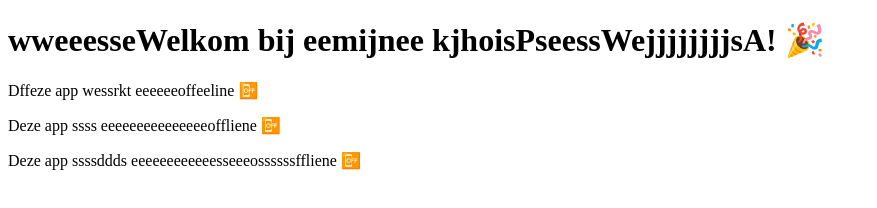
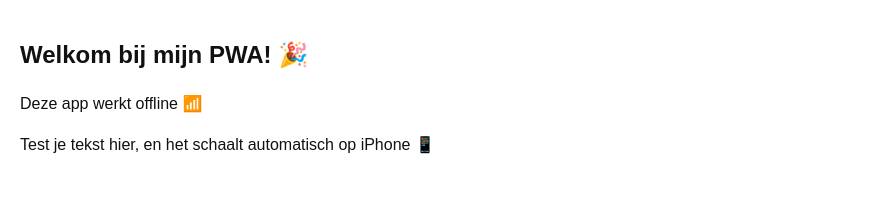
Before and after one commit to Has00ni/pwa1, a plain HTML site: page index.html in a window 1280 px wide. Shown: the whole page, without its empty margins (0-877 px from the left). Drawn offline with Linux system fonts and the light colour scheme.

Commit message:
Update index.html

```diff
--- a/index.html
+++ b/index.html
@@ -2,41 +2,30 @@
 <html>
 <head>
   <title>Mijn PWA</title>
+  <meta name="viewport" content="width=device-width, initial-scale=1.0">
   <link rel="manifest" href="manifest.json">
+  <style>
+    body {
+      font-family: sans-serif;
+      margin: 0;
+      padding: 20px;
+      line-height: 1.6;
+      background: #fff;
+      color: #111;
+    }
+    h1 {
+      font-size: 1.5em;
+      word-break: break-word;
+    }
+    p {
+      font-size: 1em;
+      margin-bottom: 1em;
+    }
+  </style>
 </head>
 <body>
-  <h1>wweeesseWelkom bij eemijnee kjhoisPseessWejjjjjjjjsA! 🎉</h1>
-  <p>Dffeze app wessrkt eeeeeeoffeeline 📴</p>
-   <p>Deze app ssss eeeeeeeeeeeeeeeoffliene 📴</p>
-
- <p>Deze app ssssddds eeeeeeeeeeeesseeeossssssffliene 📴</p>
-
-  <script>
-    //if ('serviceWorker' in navigator) {
-      //navigator.serviceWorker.register('service-worker.js');
-    //}
-  </script>
-
-  <script>
-  // Huidige tijd als cache-buster
-  const timestamp = new Date().getTime();
-
-  // Vervang elk src/href door versie met timestamp
-  document.querySelectorAll('link[rel="stylesheet"], script[src]').forEach((el) => {
-    const attr = el.tagName === 'SCRIPT' ? 'src' : 'href';
-    const orig = el.getAttribute(attr);
-    el.setAttribute(attr, orig + '?v=' + timestamp);
-  });
-
-  // Verwijder service worker als die ooit geregistreerd is
-  if ('serviceWorker' in navigator) {
-    navigator.serviceWorker.getRegistrations().then((registrations) => {
-      for (let reg of registrations) {
-        reg.unregister();
-      }
-    });
-  }
-</script>
-
+  <h1>Welkom bij mijn PWA! 🎉</h1>
+  <p>Deze app werkt offline 📶</p>
+  <p>Test je tekst hier, en het schaalt automatisch op iPhone 📱</p>
 </body>
 </html>
```
